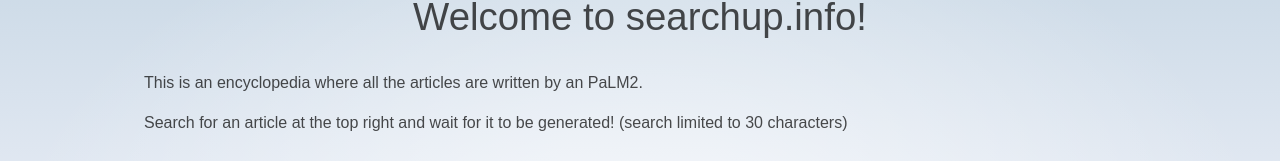
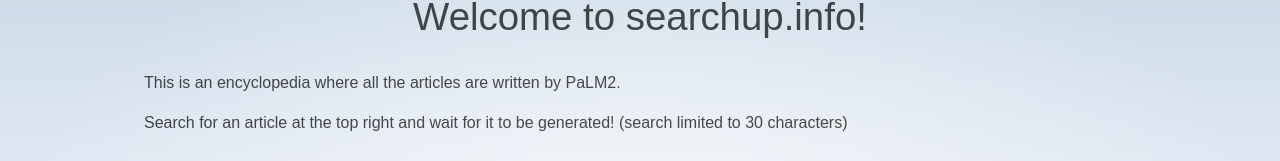
Before and after one commit to searchupinfo/searchupinfo, a SvelteKit app: page / in a window 1280 px wide. Shown: the part 119-280 px from the top of the page. Built offline with nearby package versions, Linux system fonts and the light colour scheme.

Commit message:
fix homepage

```diff
--- a/src/routes/+page.svelte
+++ b/src/routes/+page.svelte
@@ -2,6 +2,6 @@
     <h1>
         Welcome to searchup.info!
     </h1>
-    <p>This is an encyclopedia where all the articles are written by an PaLM2.</p>
+    <p>This is an encyclopedia where all the articles are written by PaLM2.</p>
     <p>Search for an article at the top right and wait for it to be generated! (search limited to 30 characters)</p>
 </section>
```
